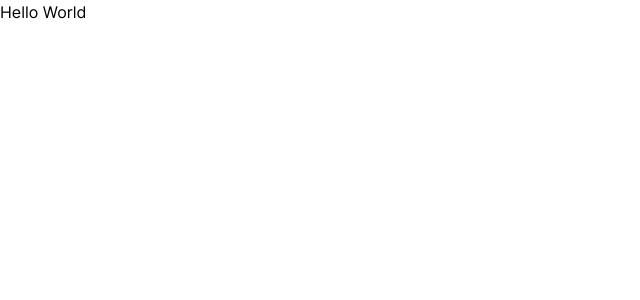
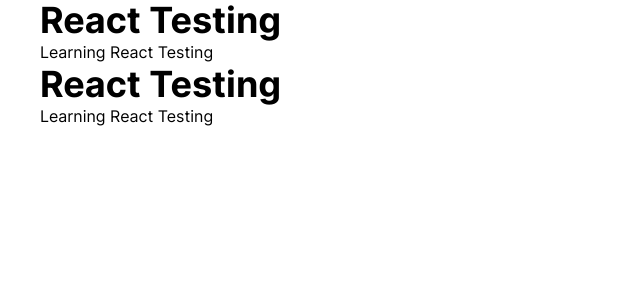
Before and after one commit to jiangdonghan/nextjs-blog, a Next.js app: page / in a window 1280 px wide. Shown: the top 300 px of the page, without its empty margins (0-640 px from the left). Built offline with nearby package versions, Linux system fonts and the light colour scheme.

Commit message:
feat: create basic components

```diff
--- /dev/null
+++ b/src/components/CategoryCard.tsx
@@ -0,0 +1,7 @@
+import React from 'react';
+
+const CategoryCard = () => {
+  return <div></div>;
+};
+
+export default CategoryCard;
--- /dev/null
+++ b/src/components/PostCard.tsx
@@ -0,0 +1,17 @@
+import React from 'react';
+
+interface PostCardProps {
+  title: string;
+  excerpt: string;
+}
+
+const PostCard: React.FC<PostCardProps> = ({ title, excerpt }) => {
+  return (
+    <div>
+      <h1>{title}</h1>
+      <p>{excerpt}</p>
+    </div>
+  );
+};
+
+export default PostCard;
--- /dev/null
+++ b/src/components/PostWidget.tsx
@@ -0,0 +1,7 @@
+import React from 'react';
+
+const PostWidget = () => {
+  return <div></div>;
+};
+
+export default PostWidget;
--- /dev/null
+++ b/src/components/index.ts
@@ -0,0 +1,3 @@
+export { default as CategoryCard } from './CategoryCard';
+export { default as PostCard } from './PostCard';
+export { default as PostWidget } from './PostWidget';
--- a/src/components/layout/Layout.tsx
+++ b/src/components/layout/Layout.tsx
@@ -2,5 +2,5 @@ import * as React from 'react';
 
 export default function Layout({ children }: { children: React.ReactNode }) {
   // Put Header or Footer Here
-  return <>{children}</>;
+  return <div className='container mx-auto mb-8 px-10'>{children}</div>;
 }
--- a/src/pages/index.tsx
+++ b/src/pages/index.tsx
@@ -1,5 +1,6 @@
 import * as React from 'react';
 
+import { CategoryCard, PostCard, PostWidget } from '@/components';
 import Layout from '@/components/layout/Layout';
 import Seo from '@/components/Seo';
 
@@ -15,20 +16,32 @@ import Seo from '@/components/Seo';
 // Before you begin editing, follow all comments with `STARTERCONF`,
 // to customize the default configuration.
 
-// const posts = [
-//   {
-//     title: 'React Testing',
-//     excerpt: 'Learning React Testing',
-//   },
-//   { title: 'React Testing', excerpt: 'Learning React Testing' },
-// ];
+const posts = [
+  {
+    title: 'React Testing',
+    excerpt: 'Learning React Testing',
+  },
+  { title: 'React Testing', excerpt: 'Learning React Testing' },
+];
 
 export default function HomePage() {
   return (
     <Layout>
       {/* <Seo templateTitle='Home' /> */}
       <Seo templateTitle='Home' />
-      <div>Hello World</div>
+      <div className='grid grid-cols-1 gap-12 lg:grid-cols-12'>
+        <div className='col-span-1 lg:col-span-8'>
+          {posts.map((post) => (
+            <PostCard {...post} key={post.title} />
+          ))}
+        </div>
+        <div className='col-span-1 lg:col-span-4'>
+          <div className='relative top-8 lg:sticky'>
+            <PostWidget />
+            <CategoryCard />
+          </div>
+        </div>
+      </div>
     </Layout>
   );
 }
```
